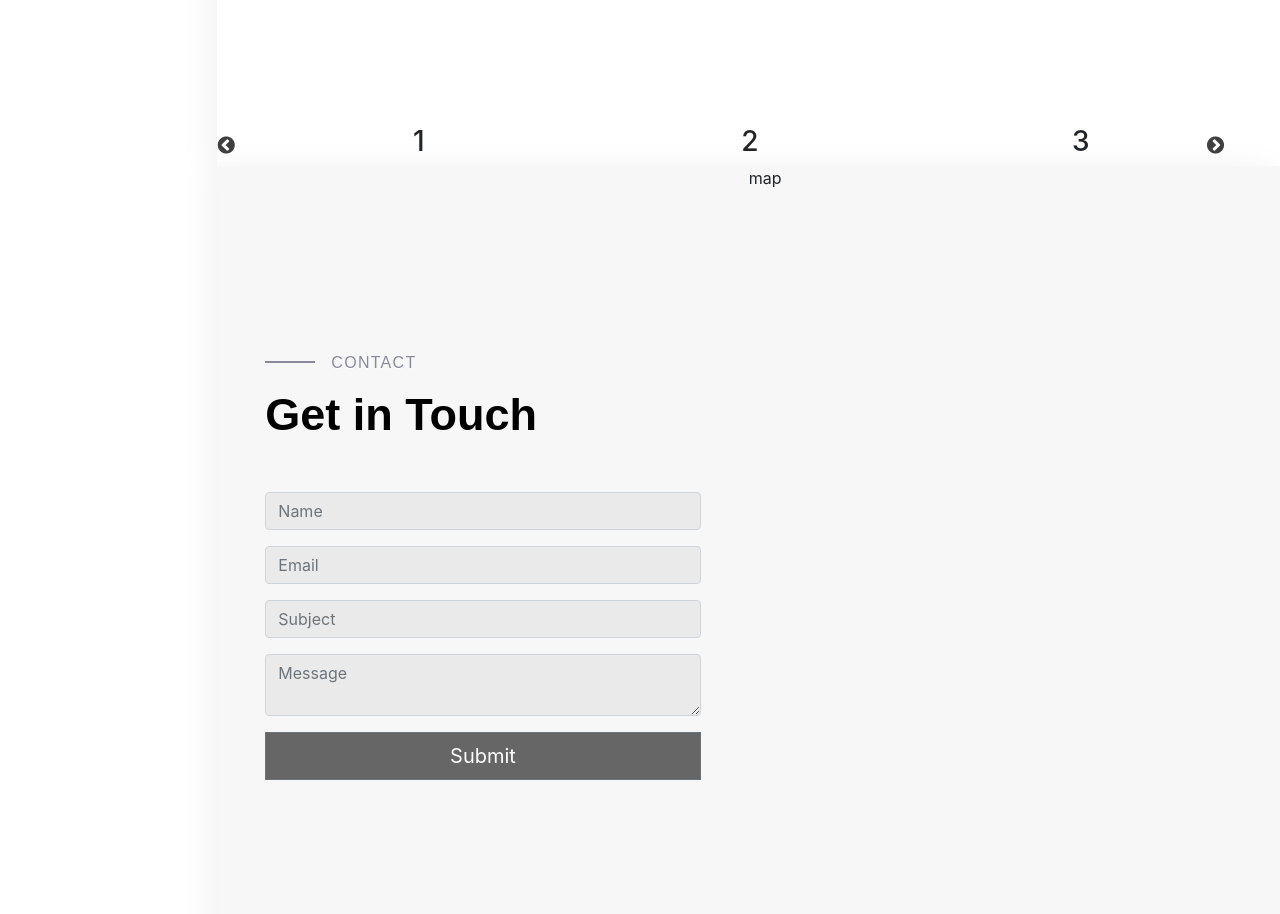
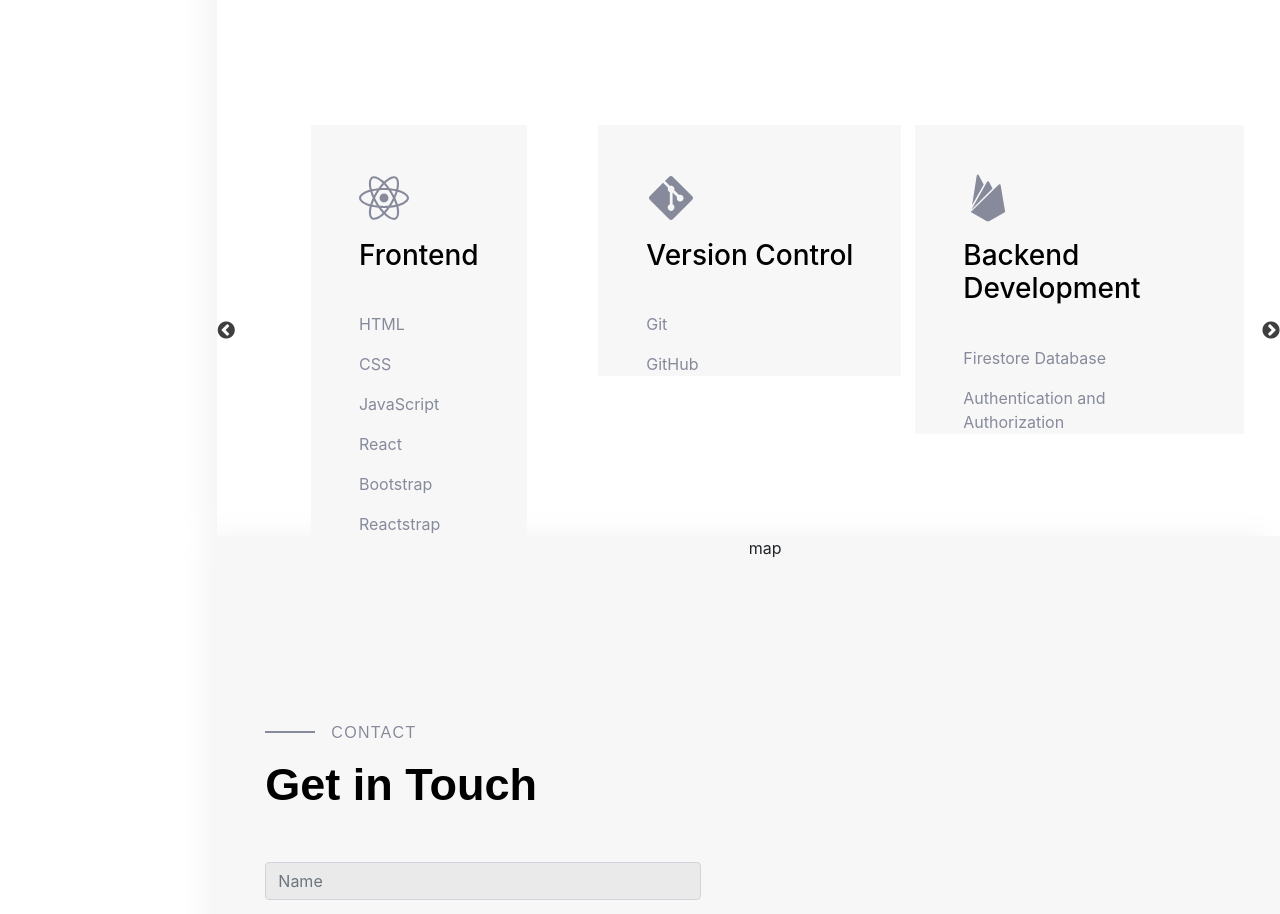
Before and after one commit to KhandekarPrateek/portfolio-website, a React (Create React App) app: page / in a window 1280 px wide. Shown: the part 2620-3534 px from the top of the page. Built offline with nearby package versions, Linux system fonts and the light colour scheme.

Commit message:
slider v2

```diff
--- /dev/null
+++ b/src/Skills/SimpleSlider/SkillsTab/index.js
@@ -0,0 +1,22 @@
+import React from "react";
+
+const SkillsTab = ({ header, icon, skillList }) => {
+  return (
+    <div className="pe-5 ps-5 pt-5 skills-tab ">
+      <div className="skill-icon">{icon}</div>
+      <div className="pb-3 skill-header pt-3 ">
+        <h3>{header}</h3>
+      </div>
+
+      <div>
+        {skillList.map((ele, index) => (
+          <div key={index} className=" pt-3 skill-list">
+            {ele}
+          </div>
+        ))}
+      </div>
+    </div>
+  );
+};
+
+export default SkillsTab;
--- a/src/Skills/SimpleSlider/index.js
+++ b/src/Skills/SimpleSlider/index.js
@@ -1,6 +1,11 @@
 import React from "react";
 import Slider from "react-slick";
 import { Row } from "reactstrap";
+import SkillsTab from "./SkillsTab";
+import { FaGitAlt } from "react-icons/fa";
+import { FaDatabase } from "react-icons/fa";
+import { FaReact } from "react-icons/fa";
+import { IoLogoFirebase } from "react-icons/io5";
 const SimpleSlider = () => {
   var settings = {
     dots: false,
@@ -13,25 +18,46 @@ const SimpleSlider = () => {
   };
 
   return (
-    <Row className="d-flex align-items-center justify-content-center m-0">
+    <Row className="d-flex align-items-center justify-content-center  ">
       <Slider {...settings}>
-        <div className="d-flex align-items-center justify-content-center m-0">
-          <h3>1</h3>
+        <div className="d-flex align-items-center justify-content-center  ">
+          <SkillsTab
+            header={"Frontend"}
+            icon={<FaReact size={50} />}
+            skillList={[
+              "HTML",
+              "CSS",
+              "JavaScript",
+              "React",
+              "Bootstrap",
+              "Reactstrap",
+            ]}
+          />
         </div>
-        <div className="d-flex align-items-center justify-content-center m-0">
-          <h3>2</h3>
+
+        <div className="d-flex align-items-center justify-content-center ">
+          <SkillsTab
+            header={"Version Control"}
+            icon={<FaGitAlt size={50} />}
+            skillList={["Git", "GitHub"]}
+          />
         </div>
-        <div className="d-flex align-items-center justify-content-center m-0">
-          <h3>3</h3>
+        <div className="d-flex align-items-center justify-content-center ">
+          <SkillsTab
+            header={"Backend Development"}
+            icon={<IoLogoFirebase size={50} />}
+            skillList={[
+              "Firestore Database",
+              "Authentication and Authorization",
+            ]}
+          />
         </div>
-        <div className="d-flex align-items-center justify-content-center m-0">
-          <h3>4</h3>
-        </div>
-        <div className="d-flex align-items-center justify-content-center m-0">
-          <h3>5</h3>
-        </div>
-        <div className="d-flex align-items-center justify-content-center m-0">
-          <h3>6</h3>
+        <div className="d-flex align-items-center justify-content-center ">
+          <SkillsTab
+            header={"Data Structures And Algorithms"}
+            icon={<FaDatabase size={50} />}
+            skillList={["Proficient in C++"]}
+          />
         </div>
       </Slider>
     </Row>
--- a/src/Skills/index.js
+++ b/src/Skills/index.js
@@ -1,5 +1,5 @@
 import React from "react";
-import { Col, Row } from "reactstrap";
+import { Row } from "reactstrap";
 
 import SimpleSlider from "./SimpleSlider";
 
--- a/src/styles/skills.css
+++ b/src/styles/skills.css
@@ -5,32 +5,12 @@
 .skills-header {
   padding-top: 40px;
 }
-.content-box {
-  /* width: 100vw;
-  display: flex; */
-  /* align-items: center; */
-}
-.container-skills {
-  /* width: 100vw;
-  height: 100vh;
-  display: flex;
-  flex-direction: column;
-  align-items: center; */
-  /* justify-content: center; */
-}
-/* .card {
-  width: 100px;
-  height: 100px;
-  display: flex;
-  align-items: center;
-  justify-content: center;
-} */
+
 .skillsTab-container {
   background-color: #f7f7f7;
   color: #868a9b;
 }
 .slick-prev {
-  /* left: 6% !important; */
   z-index: 1;
   color: black;
 }
@@ -38,9 +18,20 @@
   color: black;
 }
 .slick-next {
-  right: 3% !important;
+  /* right: 3% !important; */
   z-index: 1;
 }
 .slick-next::before {
   color: black;
 }
+.skills-tab {
+  background-color: #f7f7f7;
+  color: #868a9b;
+  flex-direction: column;
+}
+.skill-icon:hover {
+  color: #000;
+}
+.skill-header {
+  color: #000;
+}
```
